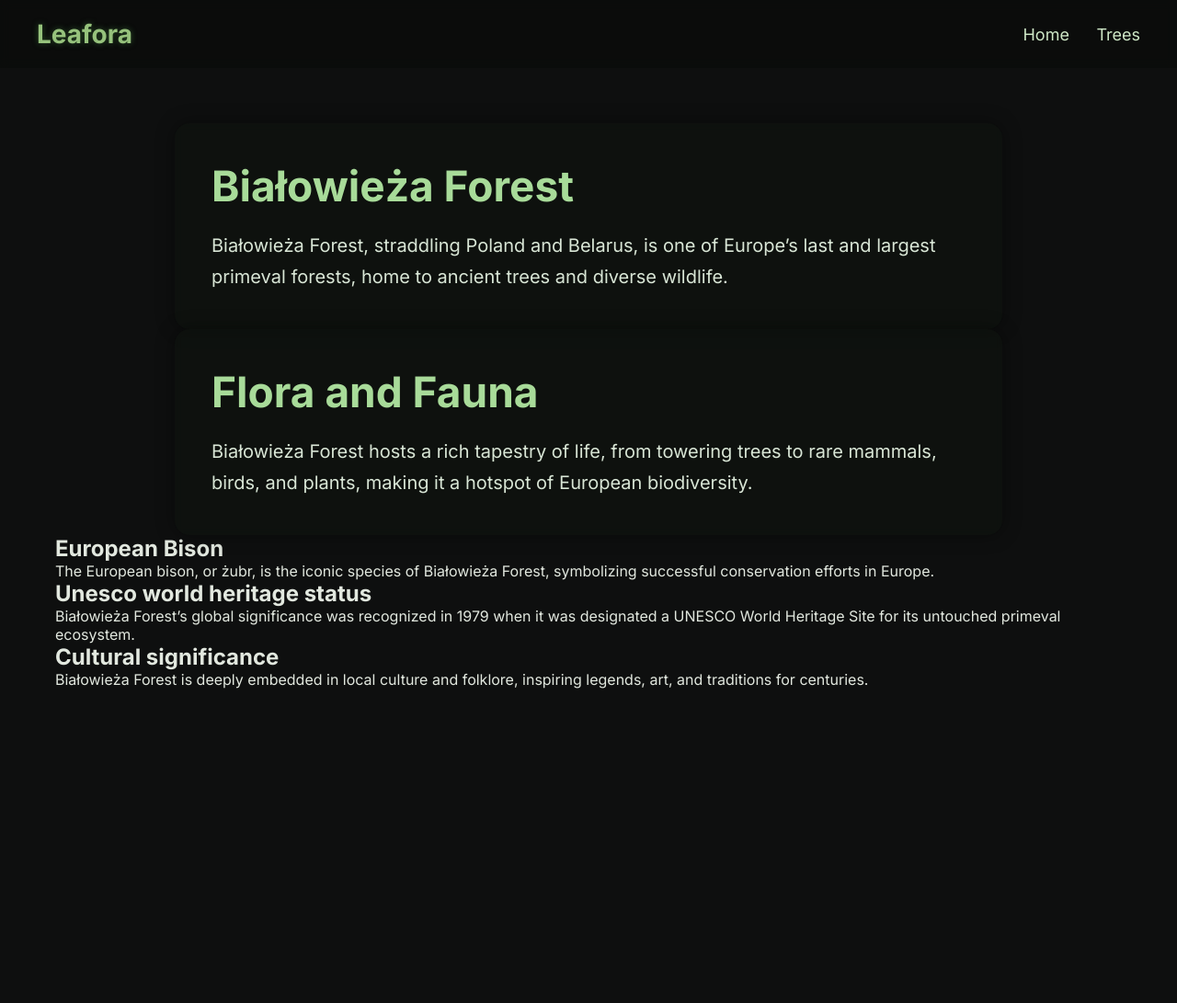
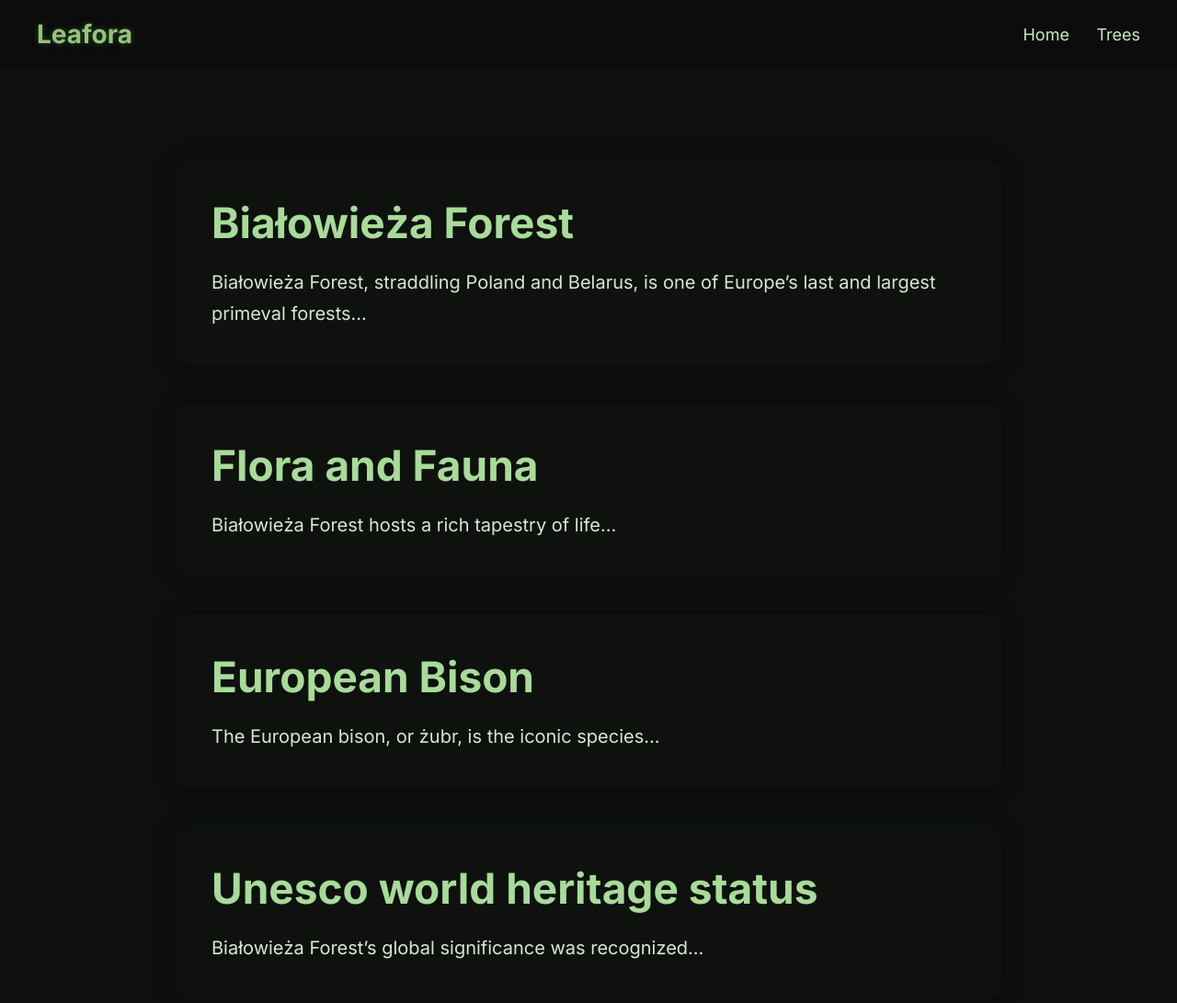
Before and after one commit to KirillSilesia/KirillSilesia.github.io, a plain HTML site: page index.html in a window 1280 px wide. Shown: the top 1091 px of the page at 92% size. Before the commit the page ends 809 px from the top, so only its background shows below. Drawn offline with Linux system fonts and the light colour scheme.

Commit message:
Changed structure

```diff
--- a/index.html
+++ b/index.html
@@ -19,25 +19,25 @@
     </header>
 
     <section id="home" class="page active">
-        <div class="hero">
+        <div class="section-block hero">
             <h1>Białowieża Forest</h1>
-            <p>Białowieża Forest, straddling Poland and Belarus, is one of Europe’s last and largest primeval forests, home to ancient trees and diverse wildlife.</p>
+            <p>Białowieża Forest, straddling Poland and Belarus, is one of Europe’s last and largest primeval forests...</p>
         </div>
-        <div class="flora">
+        <div class="section-block flora">
             <h1>Flora and Fauna</h1>
-            <p>Białowieża Forest hosts a rich tapestry of life, from towering trees to rare mammals, birds, and plants, making it a hotspot of European biodiversity.</p>
+            <p>Białowieża Forest hosts a rich tapestry of life...</p>
         </div>
-        <div class="zubr">
+        <div class="section-block zubr">
             <h1>European Bison</h1>
-            <p>The European bison, or żubr, is the iconic species of Białowieża Forest, symbolizing successful conservation efforts in Europe.</p>
+            <p>The European bison, or żubr, is the iconic species...</p>
         </div>
-        <div class="heritage">
+        <div class="section-block heritage">
             <h1>Unesco world heritage status</h1>
-            <p>Białowieża Forest’s global significance was recognized in 1979 when it was designated a UNESCO World Heritage Site for its untouched primeval ecosystem.</p>
+            <p>Białowieża Forest’s global significance was recognized...</p>
         </div>
-        <div class="culture">
+        <div class="section-block culture">
             <h1>Cultural significance</h1>
-            <p>Białowieża Forest is deeply embedded in local culture and folklore, inspiring legends, art, and traditions for centuries.</p>
+            <p>Białowieża Forest is deeply embedded in local culture...</p>
         </div>
     </section>
 
--- a/styles.css
+++ b/styles.css
@@ -96,11 +96,10 @@ body.weather-rain::before {
     from { opacity: 0; transform: translateY(10px); }
     to { opacity: 1; transform: translateY(0); }
 }
-
-/* HERO SECTION */
-.hero {
+/* MAIN ARTICLES */
+.section-block {
     max-width: 900px;
-    margin: auto;
+    margin: 40px auto; /* spacing between sections */
     background: rgba(15, 20, 15, 0.5);
     padding: 40px;
     border-radius: 16px;
@@ -108,36 +107,13 @@ body.weather-rain::before {
     box-shadow: 0 0 20px rgba(0,0,0,0.4);
 }
 
-.hero h1 {
+.section-block h1 {
     font-size: 46px;
     color: #a8db99;
     margin-bottom: 20px;
 }
 
-.hero p {
-    font-size: 20px;
-    line-height: 1.7;
-    color: #d9e6d6;
-}
-
-/* FLORA SECTION */
-.flora {
-    max-width: 900px;
-    margin: auto;
-    background: rgba(15, 20, 15, 0.5);
-    padding: 40px;
-    border-radius: 16px;
-    backdrop-filter: blur(4px);
-    box-shadow: 0 0 20px rgba(0,0,0,0.4);
-}
-
-.flora h1 {
-    font-size: 46px;
-    color: #a8db99;
-    margin-bottom: 20px;
-}
-
-.flora p {
+.section-block p {
     font-size: 20px;
     line-height: 1.7;
     color: #d9e6d6;
```
